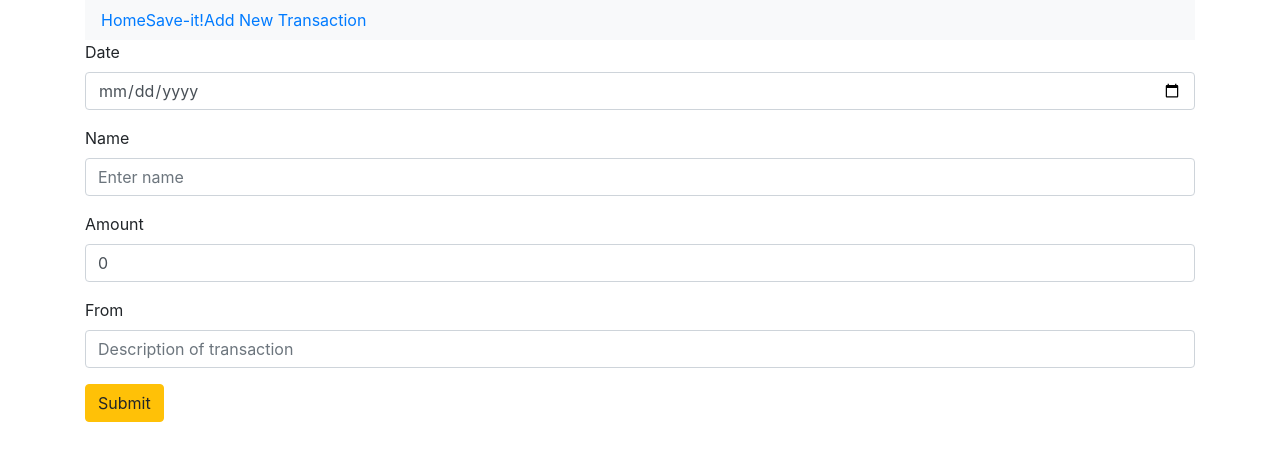
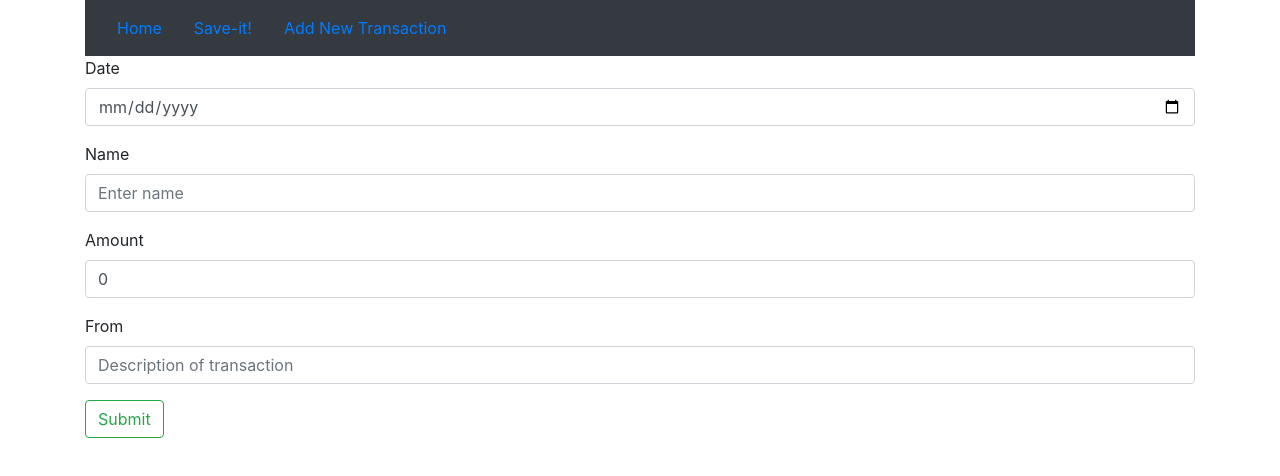
Before and after one commit to esayh/budget-app, a React (Create React App) app: page /transactions/new in a window 1280 px wide. Shown: the top 476 px of the page. Built offline with nearby package versions, Linux system fonts and the light colour scheme; no server answers.

Commit message:
nav bug fix

```diff
--- a/src/Components/Navbar.js
+++ b/src/Components/Navbar.js
@@ -1,12 +1,12 @@
-import { Navbar } from 'react-bootstrap'
-import { Link } from 'react-router-dom'
+import { Navbar, Nav } from 'react-bootstrap'
+import { NavLink } from 'react-router-dom'
 
 const NavBar = () => {
 	return (
-		<Navbar bg='light' expand='lg'>
-			<Link to='/'>Home</Link>
-			<Link to='/transactions'>Save-it!</Link>
-			<Link to='/transactions/new'>Add New Transaction</Link>
+		<Navbar bg='dark' expand='lg'>
+					<Nav.Link as={NavLink} to=''>Home</Nav.Link>
+					<Nav.Link as={NavLink} to='/transactions'>Save-it!</Nav.Link>
+					<Nav.Link as={NavLink} to='/transactions/new'>Add New Transaction</Nav.Link>
 		</Navbar>
 	)
 }
--- a/src/Components/TransactionsNewForm.js
+++ b/src/Components/TransactionsNewForm.js
@@ -64,7 +64,7 @@ const TransactionsNewForm = (props) => {
 					onChange={handleTextChange}
 				/>
 			</Form.Group>
-			<Button variant='warning' type='submit'>
+			<Button variant='outline-success' type='submit'>
 				Submit
 			</Button>
 		</Form>
--- a/src/Pages/Home.js
+++ b/src/Pages/Home.js
@@ -4,7 +4,7 @@ const Home = () => {
   return (
     <div className="jumbotron text-center">
       <h3>Welcome to your favorite Budget App!</h3>
-      <p>Dolla Dolla Bills, Y'all</p>
+      <p>Where you don't spend it, you save it.</p>
     </div>
   );
 };
```
